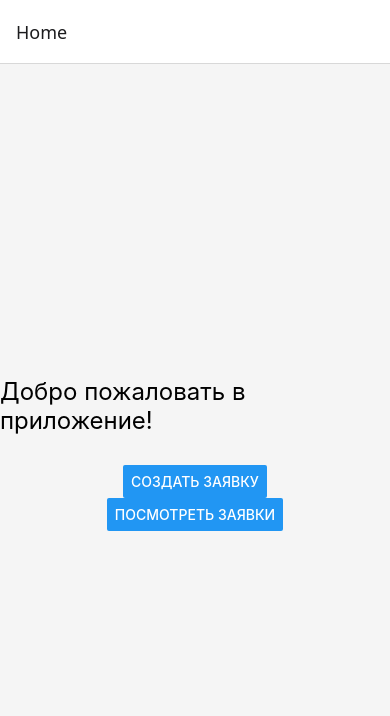
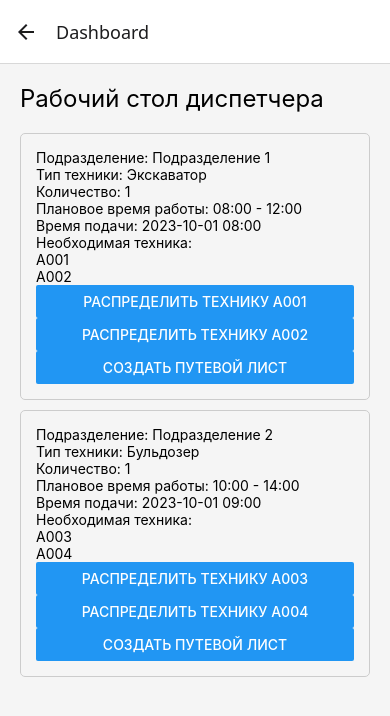
Before and after one commit to LeoCristt/Case-2-Select-Special-Equipment, a React Native app: screen /Dashboard in a window 390 px wide. Shown: the top 716 px of the page. Built offline with nearby package versions, Linux system fonts and the light colour scheme; no server answers.

Commit message:
+Dashboard.js(+fix)

```diff
--- a/App.js
+++ b/App.js
@@ -5,6 +5,7 @@ import HomeScreen from './screens/HomeScreen'; // Импортируйте гл
 import RequestForm from './screens/RequestForm'; // Импортируйте экран создания заявки
 import RequestList from './screens/RequestList'; // Импортируйте экран списка заявок
 import RequestDetail from './screens/RequestDetail'; // Импортируйте экран деталей заявки
+import Dashboard from './screens/Dashboard';
 
 const Stack = createNativeStackNavigator();
 
@@ -16,6 +17,7 @@ const App = () => {
                 <Stack.Screen name="RequestForm" component={RequestForm} />
                 <Stack.Screen name="RequestList" component={RequestList} />
                 <Stack.Screen name="RequestDetail" component={RequestDetail} />
+                <Stack.Screen name="Dashboard" component={Dashboard} />
             </Stack.Navigator>
         </NavigationContainer>
     );
--- /dev/null
+++ b/screens/Dashboard.js
@@ -0,0 +1,120 @@
+import React, { useState } from 'react';
+import { View, Text, FlatList, Button, StyleSheet, Alert } from 'react-native';
+
+// Примерные данные для сводных заявок и техники
+const summaryRequests = [
+    {
+        id: 1,
+        subdivision: 'Подразделение 1',
+        type: 'Экскаватор',
+        quantity: 1,
+        plannedWorkTime: '08:00 - 12:00',
+        submissionTime: '2023-10-01 08:00',
+        equipmentNeeded: ['А001', 'А002'], // Номера а/м из выделенного списка
+    },
+    {
+        id: 2,
+        subdivision: 'Подразделение 2',
+        type: 'Бульдозер',
+        quantity: 1,
+        plannedWorkTime: '10:00 - 14:00',
+        submissionTime: '2023-10-01 09:00',
+        equipmentNeeded: ['А003', 'А004'],
+    },
+];
+
+const availableEquipment = [
+    { id: 'A001', type: 'Экскаватор', registrationNumber: '1234AB', location: 'Объект 1' },
+    { id: 'A002', type: 'Экскаватор', registrationNumber: '5678CD', location: 'Объект 2' },
+    { id: 'A003', type: 'Бульдозер', registrationNumber: '9101EF', location: 'Объект 3' },
+    { id: 'A004', type: 'Бульдозер', registrationNumber: '1121GH', location: 'Объект 4' },
+];
+
+const DispatcherDashboard = () => {
+    const [allocatedEquipment, setAllocatedEquipment] = useState({}); // Для хранения распределенной техники
+
+    const handleAllocateEquipment = (requestId, equipmentId) => {
+        setAllocatedEquipment(prev => ({ ...prev, [requestId]: equipmentId }));
+        Alert.alert('Успех', 'Техника успешно распределена');
+    };
+
+    const handleCreateTravelSheet = (requestId) => {
+        const equipmentId = allocatedEquipment[requestId];
+        if (!equipmentId) {
+            Alert.alert('Ошибка', 'Необходимо сначала распределить технику');
+            return;
+        }
+
+        const allocated = availableEquipment.find(e => e.id === equipmentId);
+        const travelSheet = {
+            vehicleRegistrationNumber: allocated.registrationNumber,
+            plannedWorkTime: summaryRequests.find(req => req.id === requestId).plannedWorkTime,
+            actualDepartureTime: '08:00', // Пример
+            actualArrivalTime: '08:30', // Пример
+            actualWorkTime: '3 часа', // Пример
+            actualWaitingTime: '30 минут', // Пример
+        };
+
+        console.log('Путевой лист:', travelSheet);
+        Alert.alert('Успех', 'Путевой лист успешно создан');
+    };
+
+    const renderRequestItem = ({ item }) => (
+        <View style={styles.requestItem}>
+            <Text>Подразделение: {item.subdivision}</Text>
+            <Text>Тип техники: {item.type}</Text>
+            <Text>Количество: {item.quantity}</Text>
+            <Text>Плановое время работы: {item.plannedWorkTime}</Text>
+            <Text>Время подачи: {item.submissionTime}</Text>
+
+            <Text>Необходимая техника:</Text>
+            {item.equipmentNeeded.map(equipmentId => (
+                <Text key={equipmentId}>{equipmentId}</Text>
+            ))}
+
+            {item.equipmentNeeded.map(equipmentId => (
+                <Button
+                    key={equipmentId}
+                    title={`Распределить технику ${equipmentId}`}
+                    onPress={() => handleAllocateEquipment(item.id, equipmentId)}
+                />
+            ))}
+            <Button
+                title="Создать путевой лист"
+                onPress={() => handleCreateTravelSheet(item.id)}
+            />
+        </View>
+    );
+
+    return (
+        <View style={styles.container}>
+            <Text style={styles.title}>Рабочий стол диспетчера</Text>
+            <FlatList
+                data={summaryRequests}
+                renderItem={renderRequestItem}
+                keyExtractor={(item) => item.id.toString()}
+            />
+        </View>
+    );
+};
+
+const styles = StyleSheet.create({
+    container: {
+        flex: 1,
+        padding: 20,
+        backgroundColor: '#f5f5f5',
+    },
+    title: {
+        fontSize: 24,
+        marginBottom: 20,
+    },
+    requestItem: {
+        padding: 15,
+        borderWidth: 1,
+        borderColor: '#ccc',
+        borderRadius: 5,
+        marginBottom: 10,
+    },
+});
+
+export default DispatcherDashboard;
--- a/screens/HomeScreen.js
+++ b/screens/HomeScreen.js
@@ -12,6 +12,10 @@ const HomeScreen = ({ navigation }) => {
             <Button
                 title="Посмотреть заявки"
                 onPress={() => navigation.navigate('RequestList')}
+            />
+            <Button
+                title="Рабочий стол"
+                onPress={() => navigation.navigate('Dashboard')}
             />
         </View>
     );
--- a/screens/RequestDetail.js
+++ b/screens/RequestDetail.js
@@ -16,15 +16,20 @@ const RequestDetail = ({ route, navigation }) => {
     return (
         <View style={styles.container}>
             <Text style={styles.label}>Тип техники: {request.type}</Text>
-            <Text style={styles.label}>Количество: {request.quantity}</Text>
-            <Text style={styles.label}>Время: {request.time}</Text>
-
             <TextInput
                 style={styles.input}
                 placeholder="Добавить технику"
                 value={newEquipment}
                 onChangeText={setNewEquipment}
             />
+            <Text style={styles.label}>Количество: {request.quantity}</Text>
+            <TextInput
+                style={styles.input}
+                placeholder="Количество"
+                value={newEquipment}
+                onChangeText={setNewEquipment}
+            />
+            <Text style={styles.label}>Время: {request.time}</Text>
             <Button title="Добавить" onPress={addEquipment} />
         </View>
     );
--- a/services/api.js
+++ b/services/api.js
@@ -1,4 +1,7 @@
 import axios from 'axios';
+import dotenv from 'dotenv';
+
+dotenv.config({ path: '../.env' })
 
 const API_URL = process.env.API_URL;
 
```
Also changed, not shown: 1 other file (tests, documents, lock files or other folders).
